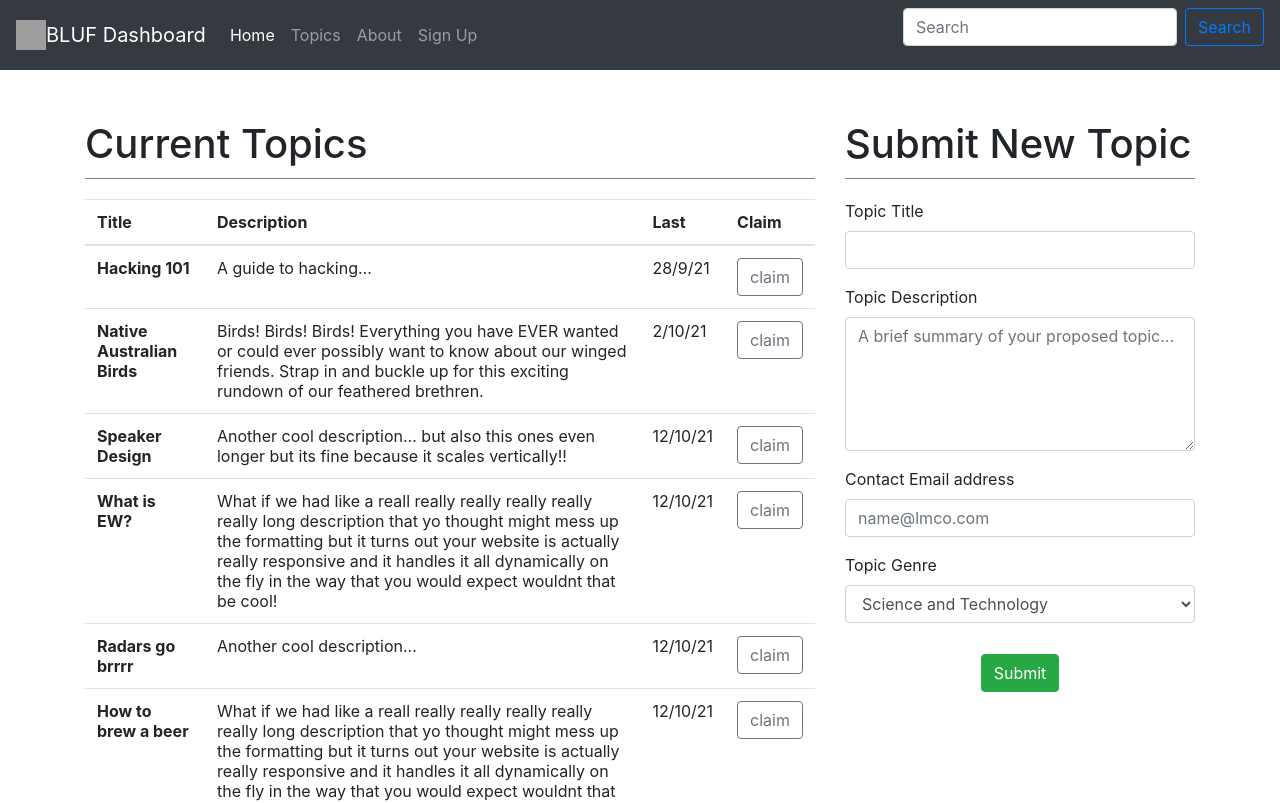
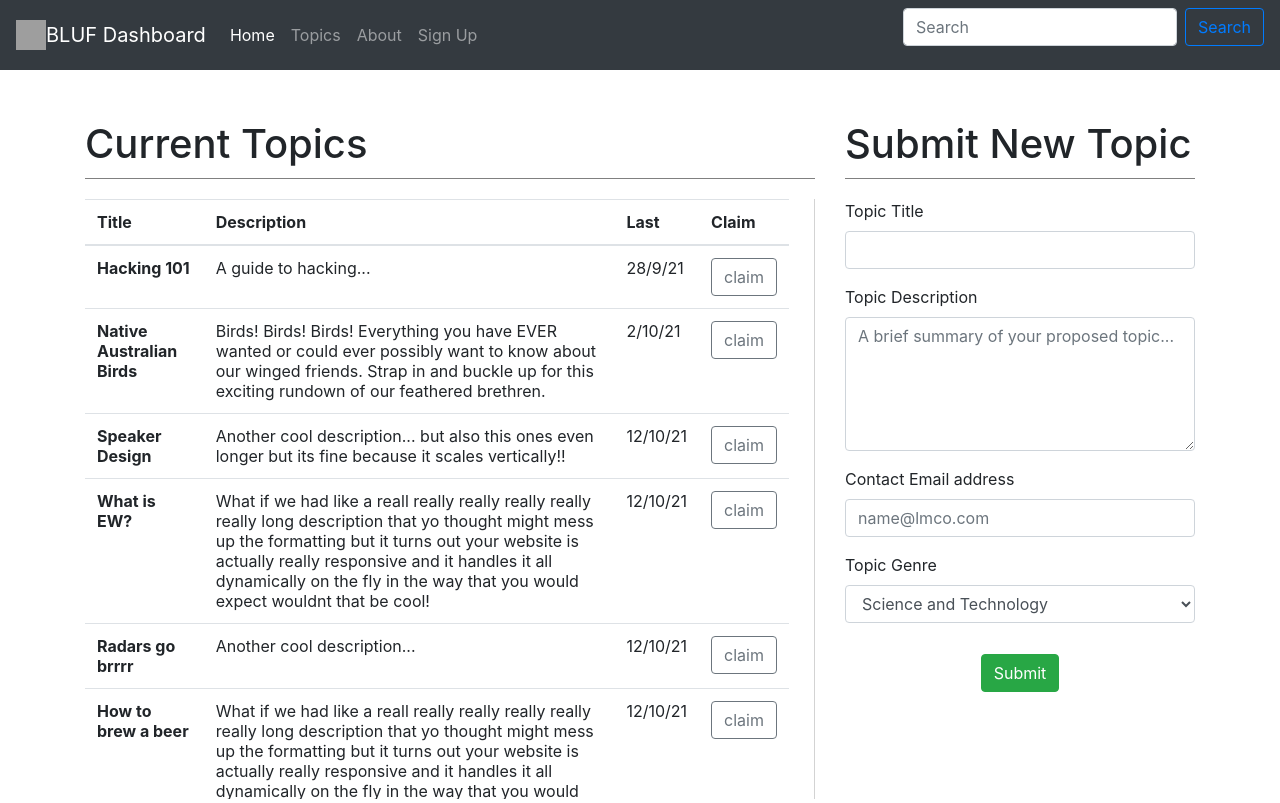
Before and after one commit to reubenjamesbishop/BLUF-Dashboard, a React (Create React App) app: page /Topics in a window 1280 px wide. Shown: the top 803 px of the page. Built offline with nearby package versions, Linux system fonts and the light colour scheme; grey boxes are pictures that could not be loaded.

Commit message:
2 files modified

```diff
--- a/src/components/pages/Topics.css
+++ b/src/components/pages/Topics.css
@@ -1,16 +1,3 @@
-.container {
-  /* border: 1px solid red; */
-}
-
-.current-topics {
-  /* border: 1px solid blue; */
-  /* border-right: 1px solid gray; */
-}
-
-.submit-topic {
-  /* border: 1px solid green; */
-}
-
 .column-title {
   border-bottom: 1px solid gray;
   margin-top: 50px;
@@ -19,7 +6,30 @@
 }
 
 .submit-wrapper {
-  /* border: 1px solid red; */
   padding: 15px;
   text-align: center;
 }
+
+.form-container {
+  /* border: 1px solid red; */
+  position: relative;
+  height: 80vh;
+}
+
+.topic-content {
+  border-right: 1px solid lightgray;
+  padding-right: 25px;
+  height: 75vh;
+  overflow-y: scroll;
+}
+
+::-webkit-scrollbar {
+  display: none;
+}
+
+.form {
+  /* border: 1px solid blue; */
+  /* margin-top: 30%; */
+  /* border-left: 1px solid lightgray; */
+  /* padding-left: 20px; */
+}
--- a/src/components/pages/Topics.js
+++ b/src/components/pages/Topics.js
@@ -71,8 +71,6 @@ function Topics() {
     },
   ];
 
-  var someVar = 'hello';
-
   return (
     <>
       <div class="container">
@@ -81,14 +79,16 @@ function Topics() {
             <div>
               <h1 class="column-title">Current Topics</h1>
             </div>
-            <TopicTable data={data} />
+            <div class="topic-content">
+              <TopicTable data={data} />
+            </div>
           </div>
           <div class="col-4 submit-topic">
             <div>
               <h1 class="column-title">Submit New Topic</h1>
             </div>
             <div class="form-container">
-              <form>
+              <form class="form">
                 <div class="form-group">
                   <label for="exampleFormControlInput1">Topic Title</label>
                   <input
@@ -130,10 +130,10 @@ function Topics() {
                     <option>Other</option>
                   </select>
                 </div>
+                <div class="submit-wrapper">
+                  <button class="btn btn-success submit-btn">Submit</button>
+                </div>
               </form>
-              <div class="submit-wrapper">
-                <button class="btn btn-success submit-btn">Submit</button>
-              </div>
             </div>
           </div>
         </div>
```
